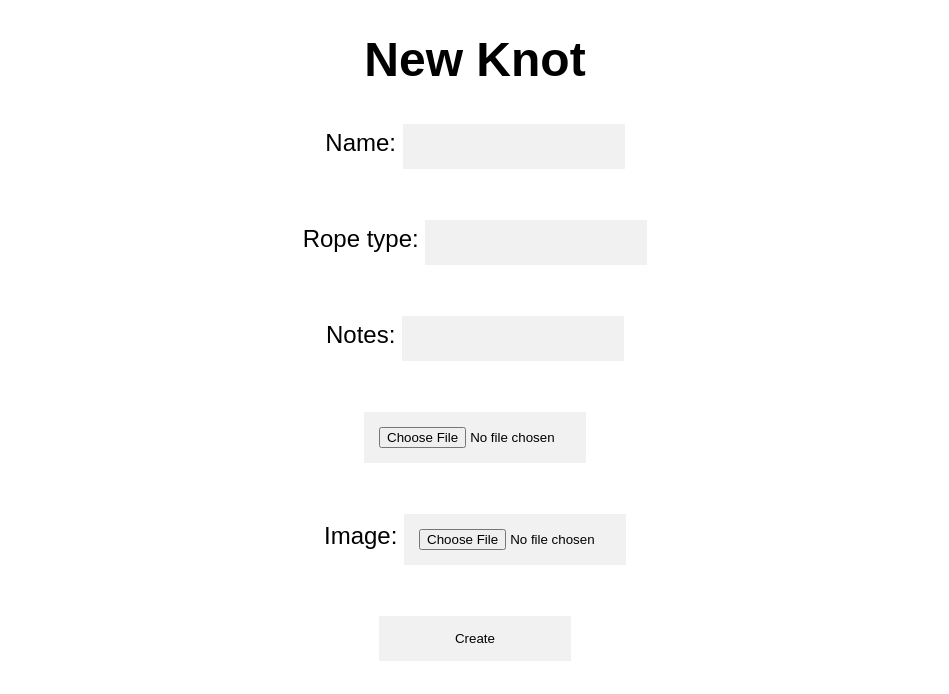
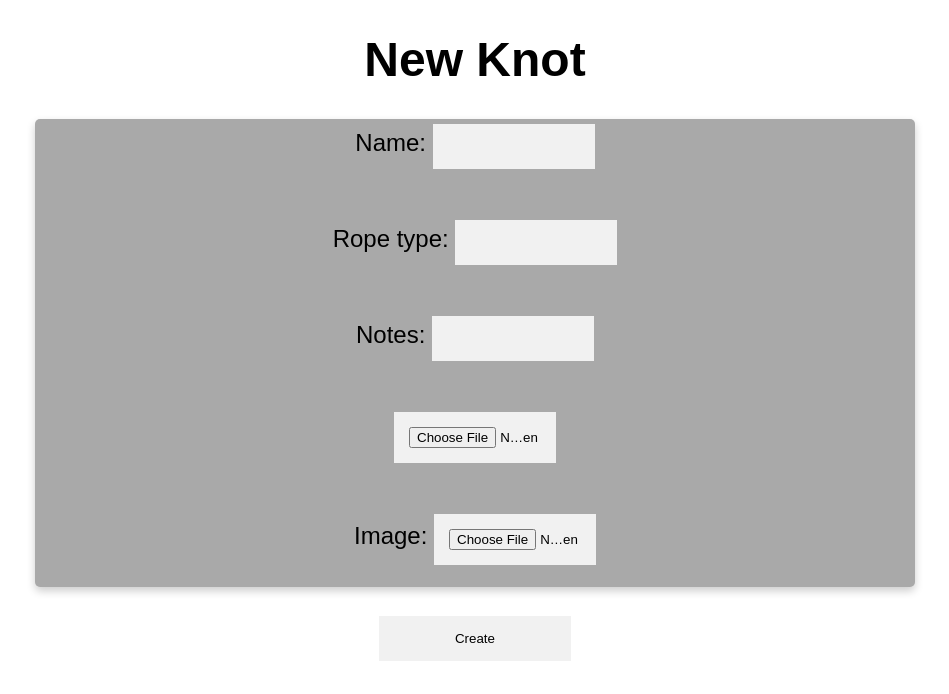
Before and after one commit to MatthewScott32/Knot-It, a Django app: page /knots/form in a window 1280 px wide. Shown: the part 106-800 px from the top of the page, without its empty margins (165-1114 px from the left). Run offline with Django 3.2, Linux system fonts and the light colour scheme; the visitor is signed in with stand-in values (Sample User, id 1).

Commit message:
styld forms more

```diff
--- a/knotitproject/knotitapp/static/styles/knotform.css
+++ b/knotitproject/knotitapp/static/styles/knotform.css
@@ -25,3 +25,11 @@
     background-color: #ddd;
     outline: none;
   }
+
+  .card {
+    box-shadow: 0 4px 8px 0 rgba(0,0,0,0.2);
+    border-radius: 5px;
+    background-color: darkgrey;
+    margin-left: 200px;
+    margin-right: 200px;
+}
--- a/knotitproject/knotitapp/templates/knots/form.html
+++ b/knotitproject/knotitapp/templates/knots/form.html
@@ -15,7 +15,7 @@
         <form action="{% url 'knotitapp:knot_form' %}" method="post" enctype="multipart/form-data">
     {% endif %}
     {% csrf_token %}
-    <div style="text-align: center">{{ form.as_p }}</div>
+    <div style="text-align: center" class="card">{{ form.as_p }}</div>
         {% if knot_id is not None %}
             <input  type="hidden" name="actual_method" value="PUT">
             <div style="text-align: center"><input type="submit" value="Update" /></div>
--- a/knotitproject/knotitapp/templates/times/form.html
+++ b/knotitproject/knotitapp/templates/times/form.html
@@ -15,6 +15,7 @@
         <form action="{% url 'knotitapp:times' %}" method="post">
         {% endif %}
         {% csrf_token %}
+        <div class="card">
           <div style="text-align: center">
             <label style="text-align: center" for="time">Time: </label>
             <input style="text-align: center" required id="time" type="text" name="time" placeholder="00(MM):00(SS)" value="{{time.time}}" required><br/>
@@ -36,5 +37,6 @@
             <input style="text-align: center" type="submit" value="Create" />
         {% endif %}
         </div>
+      </div>
     </form>
 {% endblock %}
```
Also changed, not shown: knotitproject/knotitapp/static/styles/timeform.css (+8 -0 lines).
